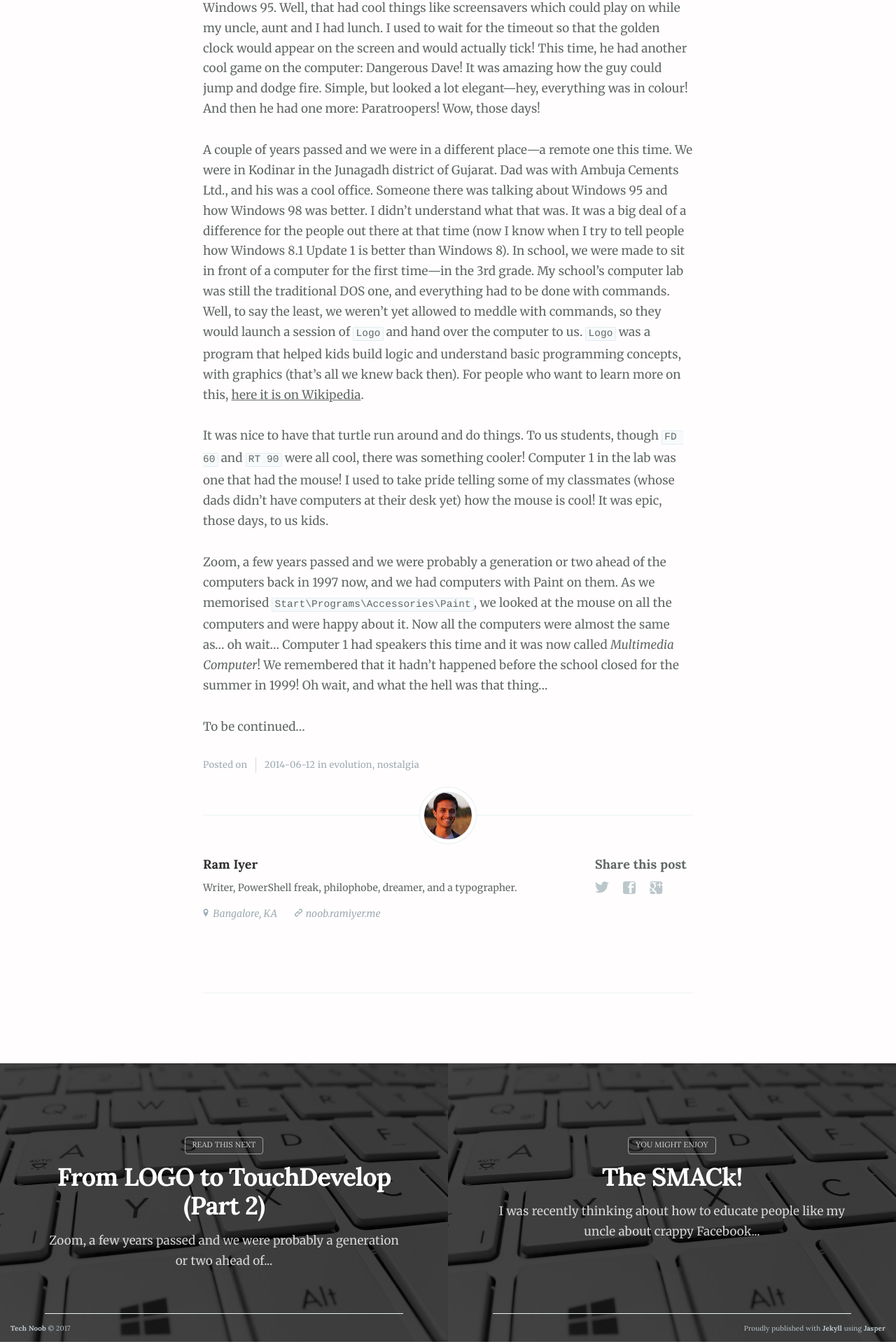
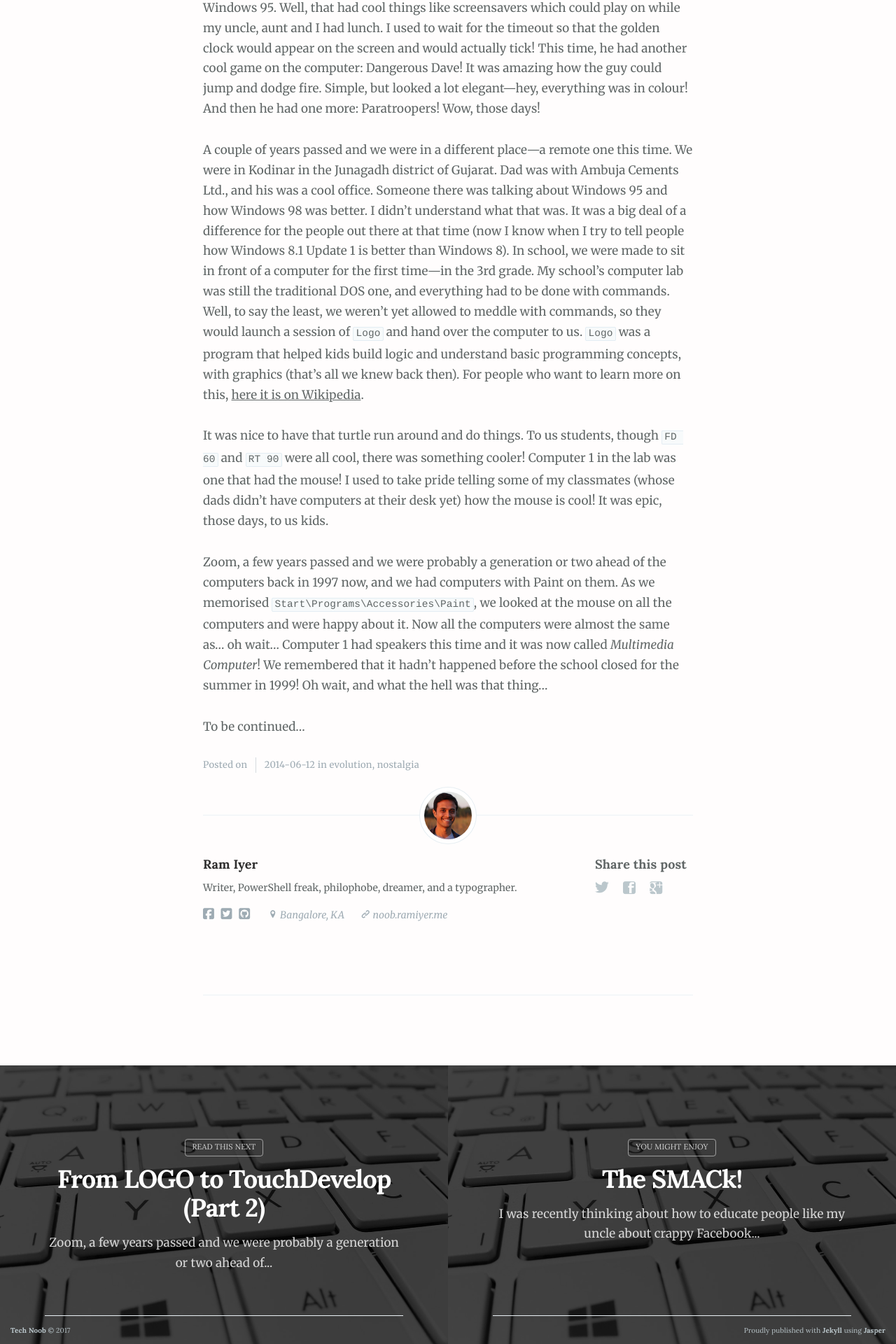
Before and after one commit to studiolampblack/puretypo, a Jekyll site: the page built from _posts/2014-06-12-from-logo-to-touchdevelop-part-1.md, in a window 1280 px wide. Shown: the part 3723-5643 px from the top of the page at 70% size. Built offline with Jekyll 4.4.1, drawn with Linux system fonts in a browser that asks for light colours; nearby versions of some CDN libraries.

Commit message:
Include Fontawesome and social links for author

```diff
--- a/_config.yml
+++ b/_config.yml
@@ -18,6 +18,14 @@ location: 'Bangalore, KA'
 auth_url: 'http://ramiyer.me'
 url: 'http://noob.ramiyer.me'
 image: 'assets/images/ram.png'
+
+# social links
+facebook: theramiyer
+twitter: theramiyer
+instagram:
+github:
+linkedin:
+googleplus:
 
 short_url: 'noob.ramiyer.me'
 short_auth_url: 'ramiyer.me'
--- a/_includes/head.html
+++ b/_includes/head.html
@@ -1,3 +1,5 @@
+    <script src="https://use.fontawesome.com/6df3d6bd7e.js"></script>
+
     <link rel="canonical" href="{{ site.baseurl }}" />
     <meta name="referrer" content="origin" />
     <link rel="next" href="{{ site.baseurl }}page2/" />
@@ -15,6 +17,10 @@
     <meta name="twitter:url" content="{{ site.baseurl }}" />
     <meta name="twitter:image:src" content="{{ site.baseurl }}assets/images/cover1.jpg" />
 
+    {% if site.facebook %}
+      <meta property="article:author" content="https://facebook.com/{{ site.facebook }}" />
+    {% endif %}
+
     <script type="application/ld+json">
 {
     "@context": "http://schema.org",
--- /dev/null
+++ b/_includes/social.html
@@ -0,0 +1,32 @@
+<span style="font-size:1.3em;">
+  {% if site.facebook %}
+    <a href="https://www.facebook.com/{{ site.facebook }}">
+      <i class="fa fa-facebook-square" aria-hidden="true"></i>
+    </a>
+  {% endif %}
+  {% if site.twitter %}
+    <a href="https://www.twitter.com/{{ site.twitter }}">
+      <i class="fa fa-twitter-square" aria-hidden="true"></i>
+    </a>
+  {% endif %}
+  {% if site.instagram %}
+    <a href="https://www.instagram.com/{{ site.instagram }}">
+      <i class="fa fa-instagram" aria-hidden="true"></i>
+    </a>
+  {% endif %}
+  {% if site.github %}
+    <a href="https://www.github.com/{{ site.github }}">
+      <i class="fa fa-github-square" aria-hidden="true"></i>
+    </a>
+  {% endif %}
+  {% if site.linkedin %}
+    <a href="https://www.linkedin.com/{{ site.linkedin }}">
+      <i class="fa fa-linkedin-square" aria-hidden="true"></i>
+    </a>
+  {% endif %}
+  {% if site.googleplus %}
+    <a href="https://plus.google.com/{{ site.googleplus }}">
+      <i class="fa fa-google-plus-square" aria-hidden="true"></i>
+    </a>
+  {% endif %}
+</span>
--- a/_layouts/author.html
+++ b/_layouts/author.html
@@ -40,6 +40,9 @@ current: author
             <!-- <span class="author-stats"><i class="icon-stats"></i> [[plural ../pagination.total empty='No posts' singular='% post' plural='% posts']]</span> -->
             <span class="author-stats"><i class="icon-stats"></i>{% if paginator.total_posts == 0 %}No posts{% elsif paginator.total_posts == 1 %}1 post{% else %}{{ paginator.total_posts }} posts{% endif %}</span>
         </div>
+        <div class="author-meta" style="font-size: 1.1em;">
+          {% include social.html %}
+        </div>
     </section>
 <!-- /author -->
 
--- a/_layouts/post.html
+++ b/_layouts/post.html
@@ -75,8 +75,11 @@ class: 'post-template'
                     <p>Read <a href="{{ site.baseurl }}author/{{ site.nickname }}">more posts</a> by this author.</p>
                 {% endif %}
                 <div class="author-meta">
-                    {% if site.location %}<span class="author-location icon-location"> {{ site.location }}</span>{% endif %}
-                    {% if site.url %}<span class="author-link icon-link"><a href="{{ site.url }}"> {{ site.short_url }}</a></span>{% endif %}
+                  {% if site.facebook or site.twitter or site.instagram or site.linkedin or site.googleplus or site.github %}
+                    {% include social.html %}
+                  {% endif %}
+                  {% if site.location %}<span class="author-location icon-location"> {{ site.location }}</span>{% endif %}
+                  {% if site.url %}<span class="author-link icon-link"><a href="{{ site.url }}"> {{ site.short_url }}</a></span>{% endif %}
                 </div>
             </section>
 
--- a/assets/css/screen.css
+++ b/assets/css/screen.css
@@ -1193,6 +1193,10 @@ body:not(.post-template) .post-title {
     color: #111;
 }
 
+.fa {
+  margin-right: 0.3em;
+}
+
 /* Create some space to the right for the share links */
 .post-footer .author {
     margin-right: 180px;
```
